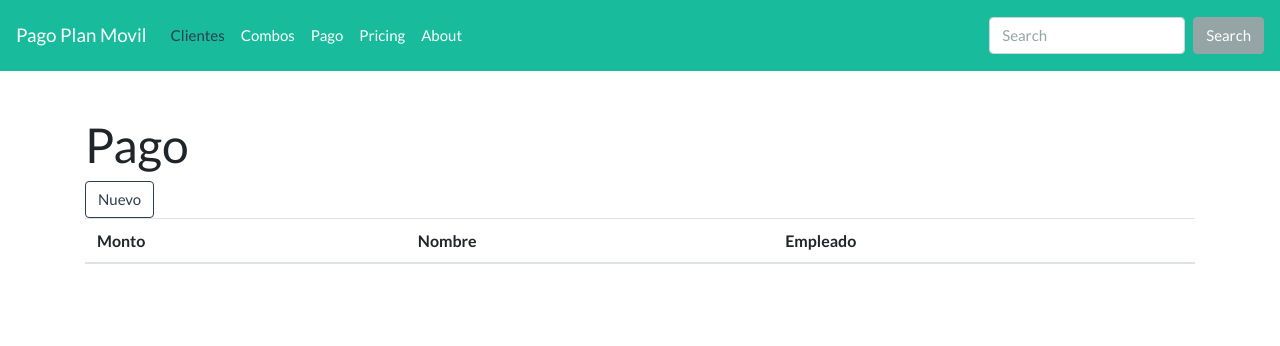
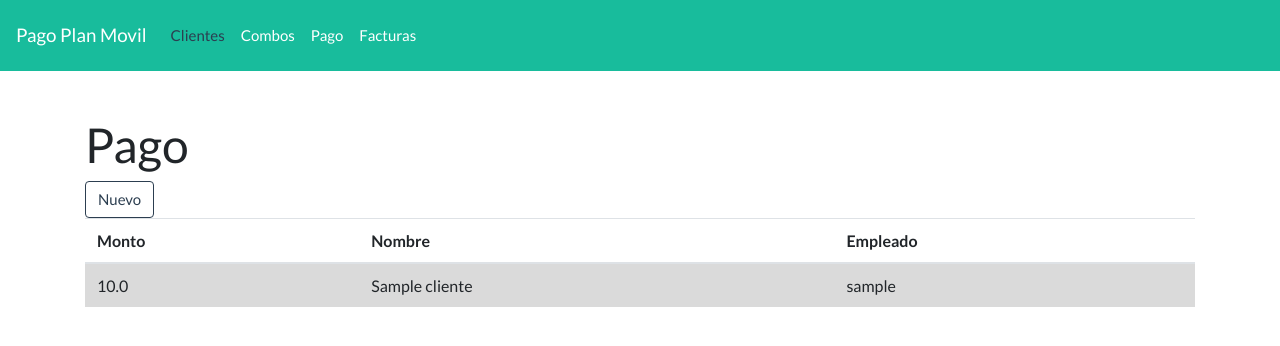
Before and after one commit to diegoalfonsodiaz/PagoPlanMovil, a Django app: page /pago/ in a window 1280 px wide. Shown: the top 346 px of the page. Run offline with Django 3.2, Linux system fonts and the light colour scheme; tables that the repository leaves empty hold one stand-in row (values such as "Sample post"); lists and menus that the app fills with data are empty; some libraries are stand-ins or nearby versions.

Commit message:
antes de hacer login

```diff
--- a/pagoplanmovil/templates/pagoplanmovil/base.html
+++ b/pagoplanmovil/templates/pagoplanmovil/base.html
@@ -25,17 +25,15 @@
             </li>
             <li class="nav-item">
                 <a class="nav-link" href="{% url 'pago_list'  %}"> Pago </a>
-              </li>
-            <li class="nav-item">
-              <a class="nav-link" href="#">Pricing</a>
             </li>
             <li class="nav-item">
-              <a class="nav-link" href="#">About</a>
+                <a class="nav-link" href="{% url 'factura_list'  %}"> Facturas </a>
             </li>
+
           </ul>
           <form class="form-inline my-2 my-lg-0">
-            <input class="form-control mr-sm-2" type="text" placeholder="Search">
-            <button class="btn btn-secondary my-2 my-sm-0" type="submit">Search</button>
+            <!--  login -->
+
           </form>
         </div>
       </nav>
--- a/pagoplanmovil/templates/pagoplanmovil/pago_list.html
+++ b/pagoplanmovil/templates/pagoplanmovil/pago_list.html
@@ -13,11 +13,11 @@
         <th scope="col"> Empleado</th>
       </tr>
     </thead>
-        {% for combo in combos %}
+        {% for pago in pagos %}
         <tr class="table-active">
 
             <td> {{ pago.montototal }}</td>
-            <td>{{ pago.residente.nombre }}</td>
+            <td>{{ pago.cliente.nombre }}</td>
             <td>{{ pago.empleado.username|linebreaksbr }}</td>
 
           </tr>
```
